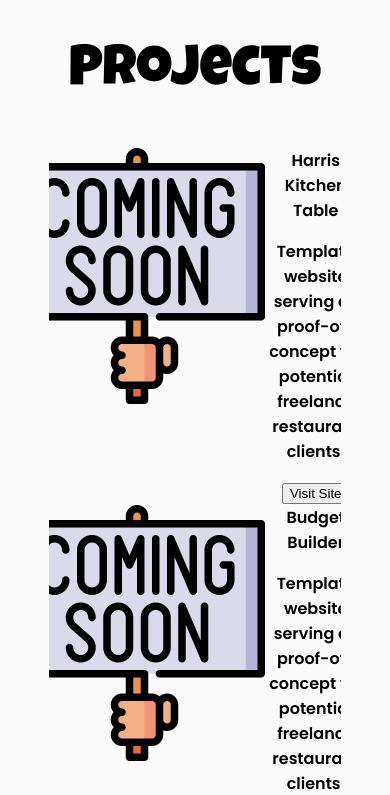
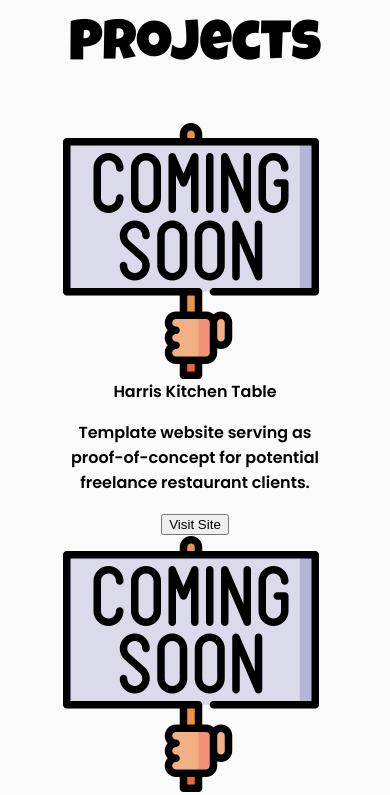
Before and after one commit to dtharris95/damari-harris-portfolio, a React (Create React App) app: page / in a window 390 px wide. Shown: the part 2600-3395 px from the top of the page. Built offline with nearby package versions, Linux system fonts and the light colour scheme.

Commit message:
Working on mobile responsiveness

```diff
--- a/src/components/Cards/cards.js
+++ b/src/components/Cards/cards.js
@@ -9,8 +9,8 @@ function BasicExample() {
       {/* <Card style={{ width: "100%" }}> */}
       <Card.Img variant="top" src={comingSoon} />
       <Card.Body>
-        <Card.Title>Harris Kitchen Table</Card.Title>
-        <Card.Text>
+        <Card.Title className="card-title">Harris Kitchen Table</Card.Title>
+        <Card.Text className="card-text">
           Template website serving as proof-of-concept for potential freelance
           restaurant clients.
         </Card.Text>
--- a/src/components/Cards/cards.scss
+++ b/src/components/Cards/cards.scss
@@ -2,14 +2,29 @@
     display: grid;
     grid-template-columns: auto auto auto auto;
     text-align: center;
+    // justify-content: center;
+    // width: 100%;
+    padding-left: 5%;
+    padding-right: 5%;
+}
+
+.card-title {
     justify-content: center;
-    width: 95%;
+}
+
+.card-text {
+    // display: flex;
+    // flex-wrap: nowrap;
+    // justify-content: center;
+    // width: 75%;
+    // padding-left: 5px;
+    // padding-right: 5px;
 }
 
 @media screen and (max-width: 660px) {
     .card-container {
         display: grid;
-        grid-template-columns: auto auto;
+        grid-template-columns: auto;
         text-align: center;
         justify-content: center;
     }
--- a/src/components/Homepage/index.scss
+++ b/src/components/Homepage/index.scss
@@ -2,8 +2,8 @@
         position: absolute;
         top: 10%;
         // left: 25px;
-        margin: 25px;
-        width: 90%;
+        // margin: 25px;
+        // width: 90%;
         overflow: hidden;
 
         .logo-caption {
@@ -117,13 +117,12 @@ body {
     }
 
     .container-home {
-        width: 75%
-    }
+        width: 75%;
 
-    .grid-container {
-        display: grid;
-        grid-template-columns: auto auto auto;
-        font-size: 25px;
+        .grid-container {
+            display: grid;
+            grid-template-columns: grid grid grid;
+        }
     }
 
     .main-header {
```
